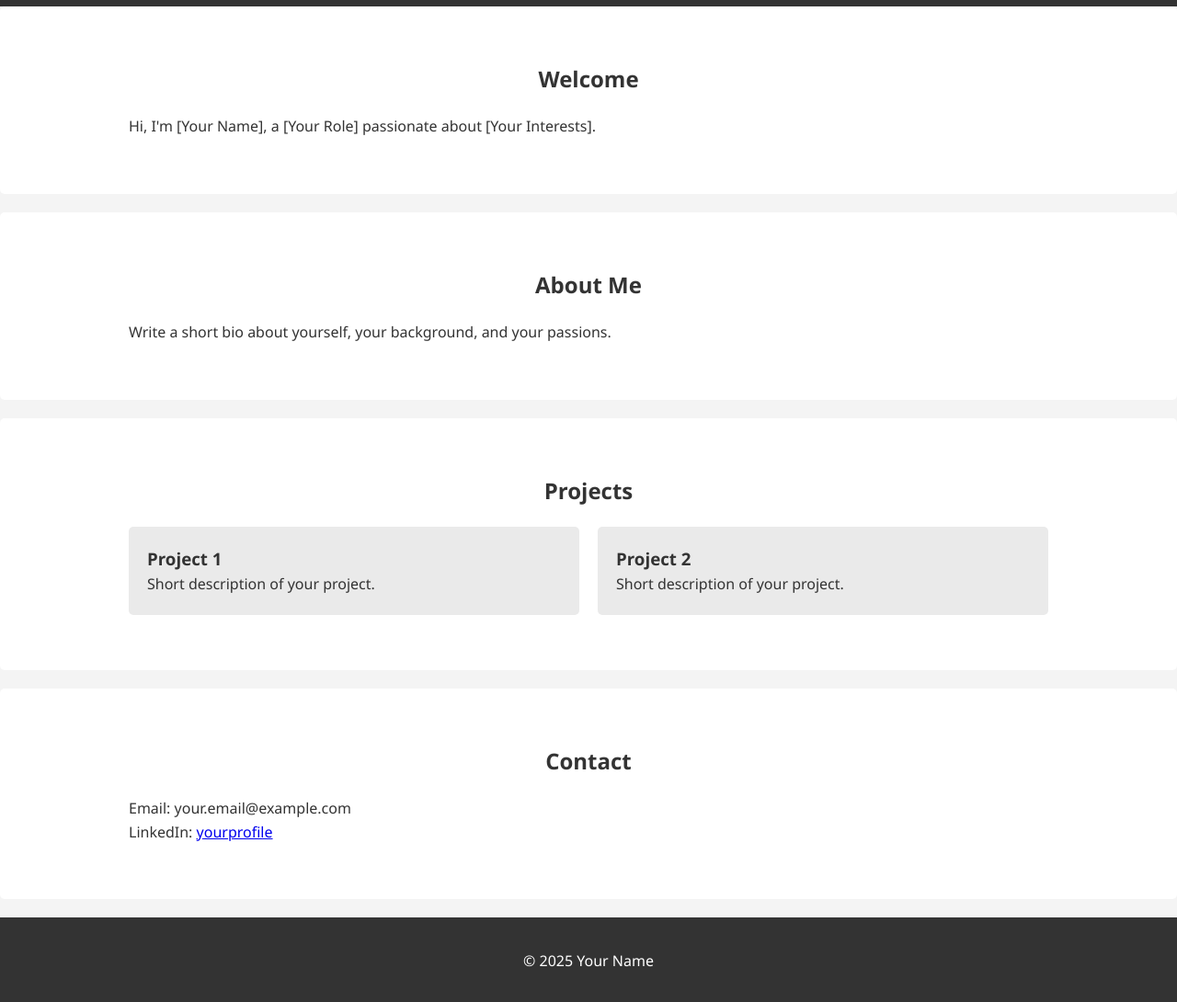
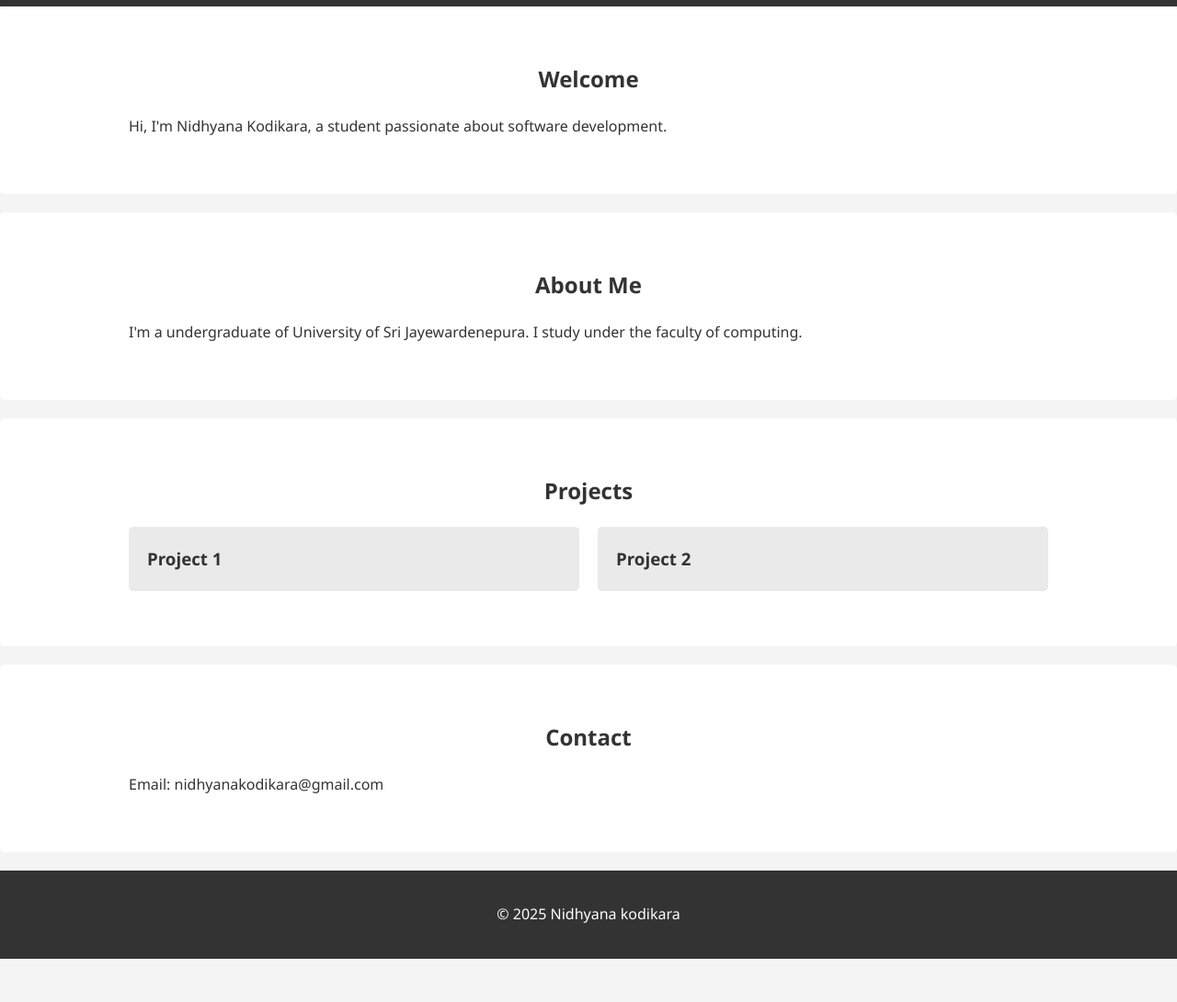
Before and after one commit to nidhyanakodikara/nidhyanakodikara.github.io, a plain HTML site: page index.html in a window 1280 px wide. Shown: the part 160-1250 px from the top of the page at 92% size. After the commit the page ends 1203 px from the top, so only its background shows below. Drawn offline with Linux system fonts and the light colour scheme.

Commit message:
Update index.html

```diff
--- a/index.html
+++ b/index.html
@@ -24,14 +24,14 @@
   <section id="home" class="section">
     <div class="container">
       <h2>Welcome</h2>
-      <p>Hi, I'm [Your Name], a [Your Role] passionate about [Your Interests].</p>
+      <p>Hi, I'm Nidhyana Kodikara, a student passionate about software development.</p>
     </div>
   </section>
 
   <section id="about" class="section">
     <div class="container">
       <h2>About Me</h2>
-      <p>Write a short bio about yourself, your background, and your passions.</p>
+      <p> I'm a undergraduate of University of Sri Jayewardenepura. I study under the faculty of computing. </p>
     </div>
   </section>
 
@@ -41,11 +41,11 @@
       <div class="project-grid">
         <div class="project-card">
           <h3>Project 1</h3>
-          <p>Short description of your project.</p>
+
         </div>
         <div class="project-card">
           <h3>Project 2</h3>
-          <p>Short description of your project.</p>
+
         </div>
       </div>
     </div>
@@ -54,14 +54,14 @@
   <section id="contact" class="section">
     <div class="container">
       <h2>Contact</h2>
-      <p>Email: your.email@example.com</p>
-      <p>LinkedIn: <a href="https://www.linkedin.com/in/yourprofile">yourprofile</a></p>
+      <p>Email: nidhyanakodikara@gmail.com</p>
+      <!--<p>LinkedIn: <a href="https://www.linkedin.com/in/yourprofile">yourprofile</a></p>-->
     </div>
   </section>
 
   <footer>
     <div class="container">
-      <p>© 2025 Your Name</p>
+      <p>© 2025 Nidhyana kodikara</p>
     </div>
   </footer>
 </body>
```
